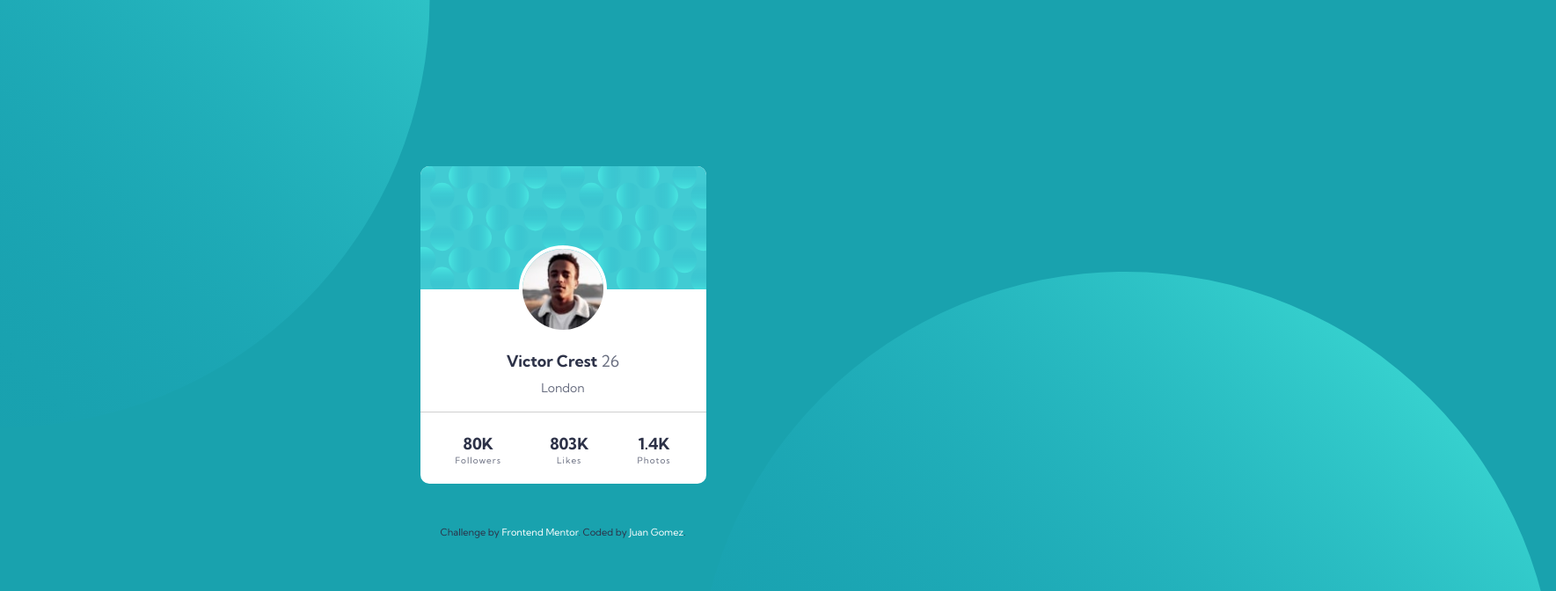
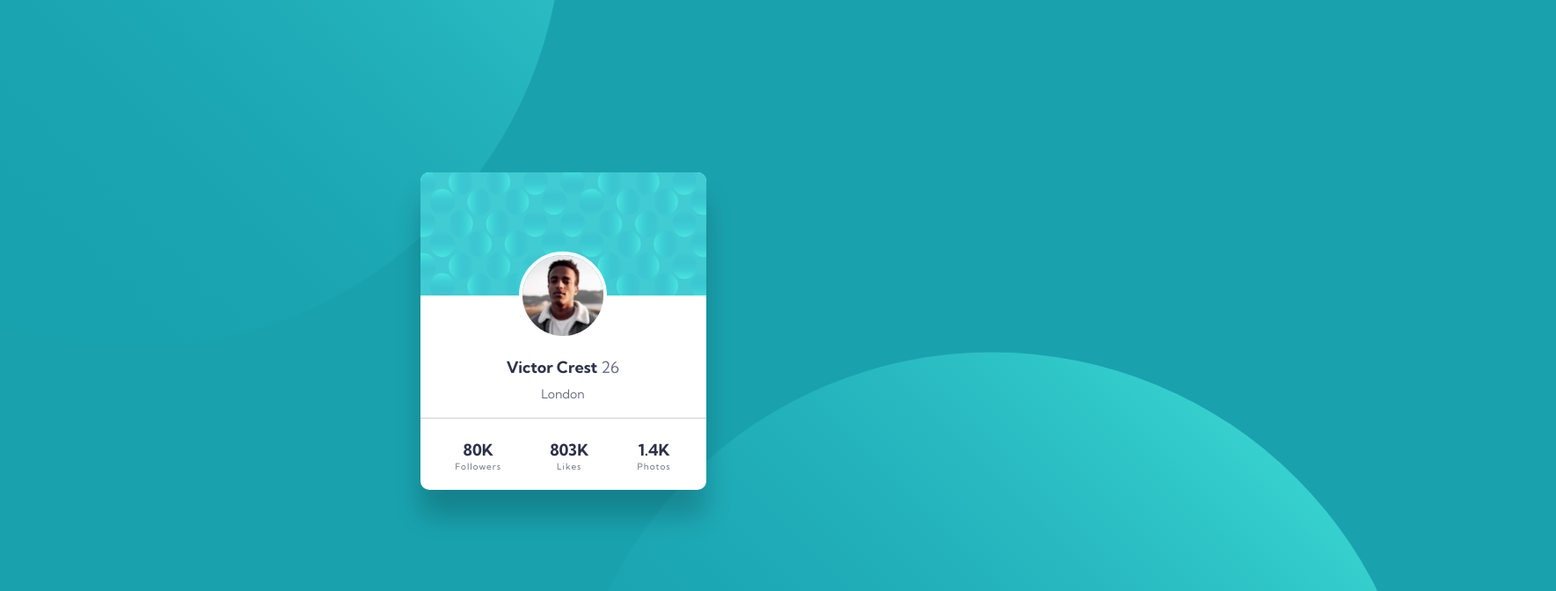
Before and after one commit to newbpydev/06-profile-card-component-main, a plain HTML site: page index.html in a window 1280 px wide. Shown: the top 672 px of the page at 88% size, 1769 px wide, since content can reach past the window. Drawn offline with Linux system fonts and the light colour scheme.

Commit message:
:construction: style: fix the background images

```diff
--- a/css/style.css
+++ b/css/style.css
@@ -64,13 +64,11 @@ body {
   align-items: center;
   justify-content: center;
   min-height: 100vh;
+  min-width: 100vw;
   position: relative;
 
   overflow: hidden;
   background-color: var(--prim-color-dark-cyan);
-}
-
-main {
 }
 
 main::before {
@@ -78,9 +76,8 @@ main::before {
   background-repeat: no-repeat;
   background-size: cover;
   position: absolute;
-  top: 0;
-  left: 0;
-  transform: translate(-50%, -50%);
+  bottom: 50%;
+  right: 50%;
   z-index: -1;
 }
 main::after {
@@ -88,14 +85,13 @@ main::after {
   background-repeat: no-repeat;
   background-size: cover;
   position: absolute;
-  bottom: 0;
-  right: 0;
-  transform: translate(50%, 50%);
-  z-index: -1;
+  top: 50%;
+  left: 50;
+  z-index: -2;
 }
 
 
-/*! Style Notes  */
+/*! Card Styles  */
 .profile-card {
   width: 32.5rem;
   background-color: #fff;
@@ -103,6 +99,7 @@ main::after {
   overflow: hidden;
   position: relative;
   margin-bottom: 4.8rem;
+  box-shadow: 0rem 3rem 3rem rgba(0, 0, 0, .2);
 }
 
 .pattern-user-grid {
@@ -172,14 +169,9 @@ main::after {
   color: var(--prim-color-dark-gray-blue);
 }
 
-
-/*! Style Notes  */
-/*! Style Notes  */
-/*! Style Notes  */
-/*! Style Notes  */
-
 /*! Attribution  */
 .attribution {
+  display: none;
   font-size: 11px;
   text-align: center;
   color: var(--prim-color-v-dark-desa-blue);
```
